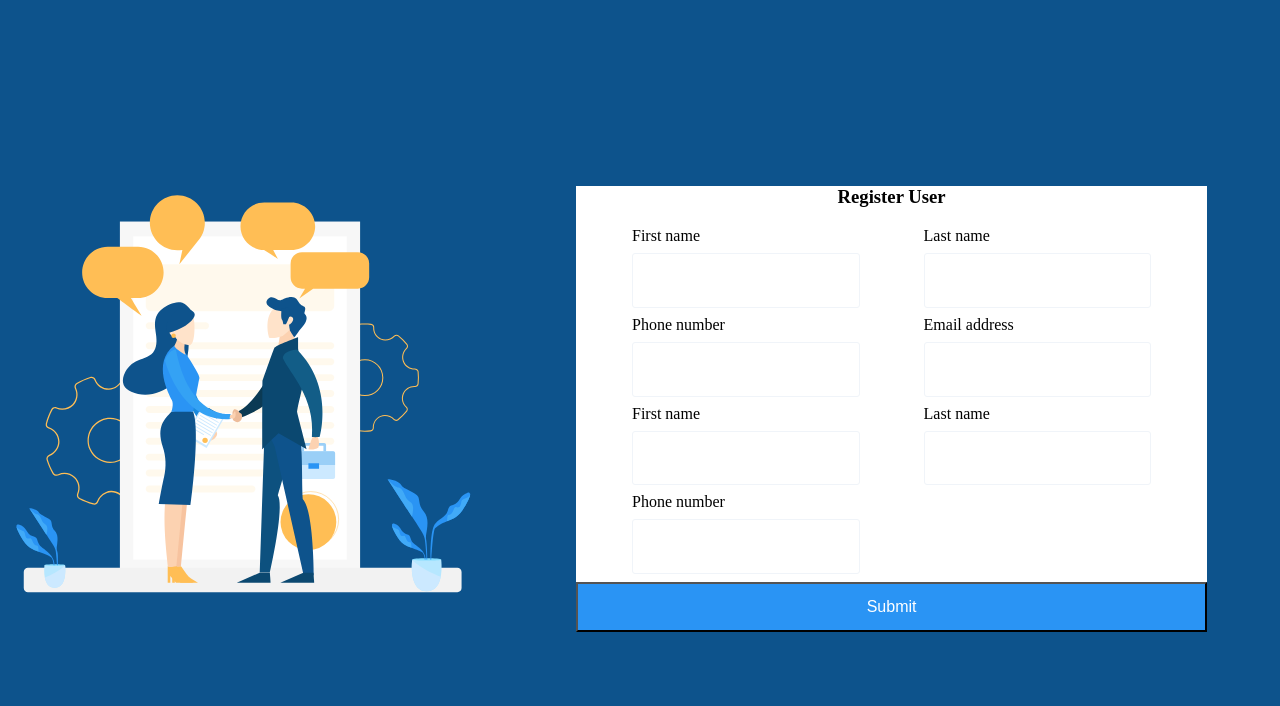
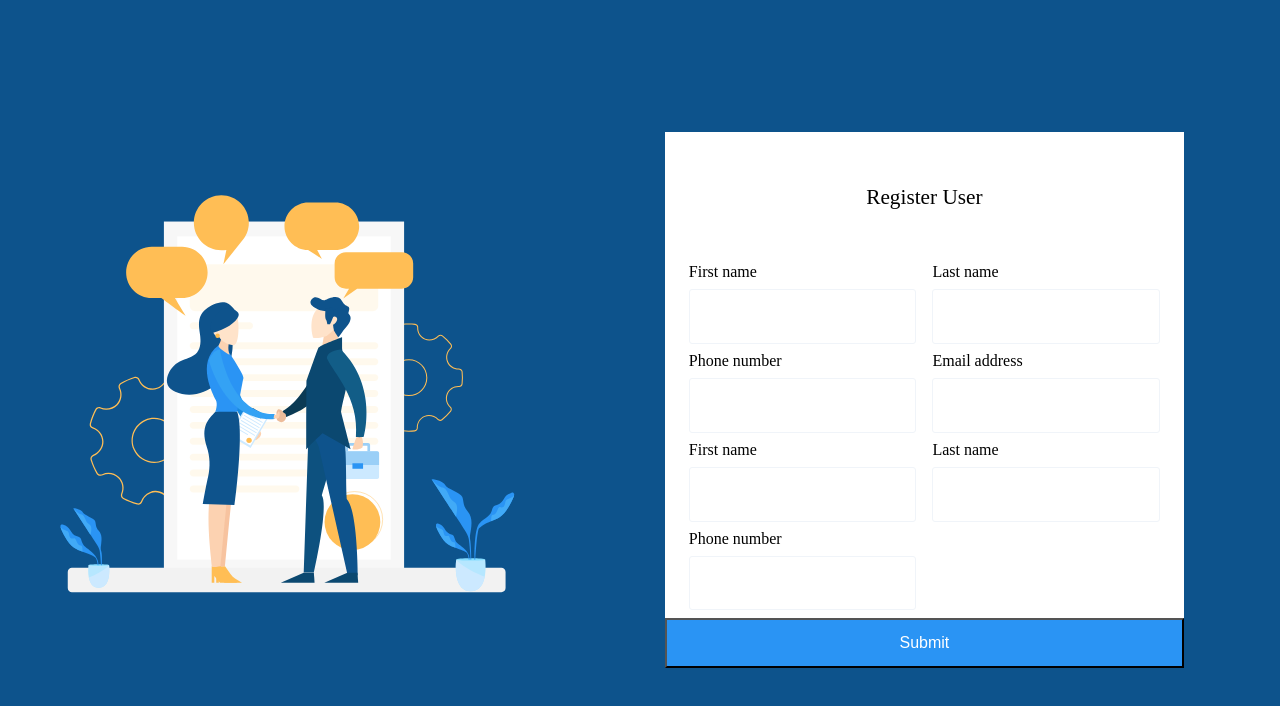
Before and after one commit to Ph3bian/form-state, a React (Create React App) app: page / in a window 1280 px wide. Shown: the top 706 px of the page. Built offline with nearby package versions, Linux system fonts and the light colour scheme.

Commit message:
updates to styling

```diff
--- a/src/components/Input/index.js
+++ b/src/components/Input/index.js
@@ -1,11 +1,11 @@
 import React from 'react'
 import styles from './input.module.scss'
 
-export default React.forwardRef(({ label, error, ...rest }, ref) => {
+export default ({ label, error, ...rest }) => {
   return (
     <div className={styles.Input}>
       <label>{label}</label>
-      <input ref={ref} {...rest} />
+      <input {...rest} />
       {error && (
         <div>
           <span className={styles.InputError}> {error}</span>
@@ -13,4 +13,4 @@ export default React.forwardRef(({ label, error, ...rest }, ref) => {
       )}
     </div>
   )
-})
+}
--- a/src/components/Input/input.module.scss
+++ b/src/components/Input/input.module.scss
@@ -5,7 +5,6 @@
   font-size: 1rem;
   outline: none;
   display: grid;
-  padding: 0em 2em;
   justify-content: center;
   grid-template-columns: 100%;
   label {
--- a/src/components/RegisterUser/index.js
+++ b/src/components/RegisterUser/index.js
@@ -18,25 +18,27 @@ const RegisterUser = () => {
   return (
     <div className={styles.Register}>
       <form className={styles.RegisterForm}>
-        <h3>Register User</h3>
+        <div className={styles.RegisterFormHeader}>
+          <h3>Register User</h3>
+        </div>
         <div className={styles.RegisterFormBody}>
           <Input
             type="text"
-            required
             name="firstName"
             value={user.firstName}
             label="First name"
             onChange={(e) => handleUser(e)}
             error={errors.firstName}
+            required
           />
           <Input
             type="text"
-            required
-            name="last Name"
+            name="lastName"
             value={user.lastName}
             label="Last name"
             onChange={(e) => handleUser(e)}
             error={errors.lastName}
+            required
           />
           <Input
             type="tel"
--- a/src/components/RegisterUser/register-user.module.scss
+++ b/src/components/RegisterUser/register-user.module.scss
@@ -1,19 +1,26 @@
 .Register {
   padding: 0 3em;
+  font-size: 1rem;
   &Form {
     background: white;
-    h3 {
-      text-align: center;
+
+    &Header {
+      padding: 2em 0;
+      h3 {
+        text-align: center;
+        font-weight: 300;
+        font-size: 1.33em;
+      }
     }
     &Body {
       display: grid;
       grid-template-columns: repeat(2, 1fr);
+      grid-column-gap: 1em;
       padding: 0 1.5em;
-
     }
-    &Submit{
-        button {
-        }
+    &Submit {
+      button {
+      }
     }
   }
 }
```
